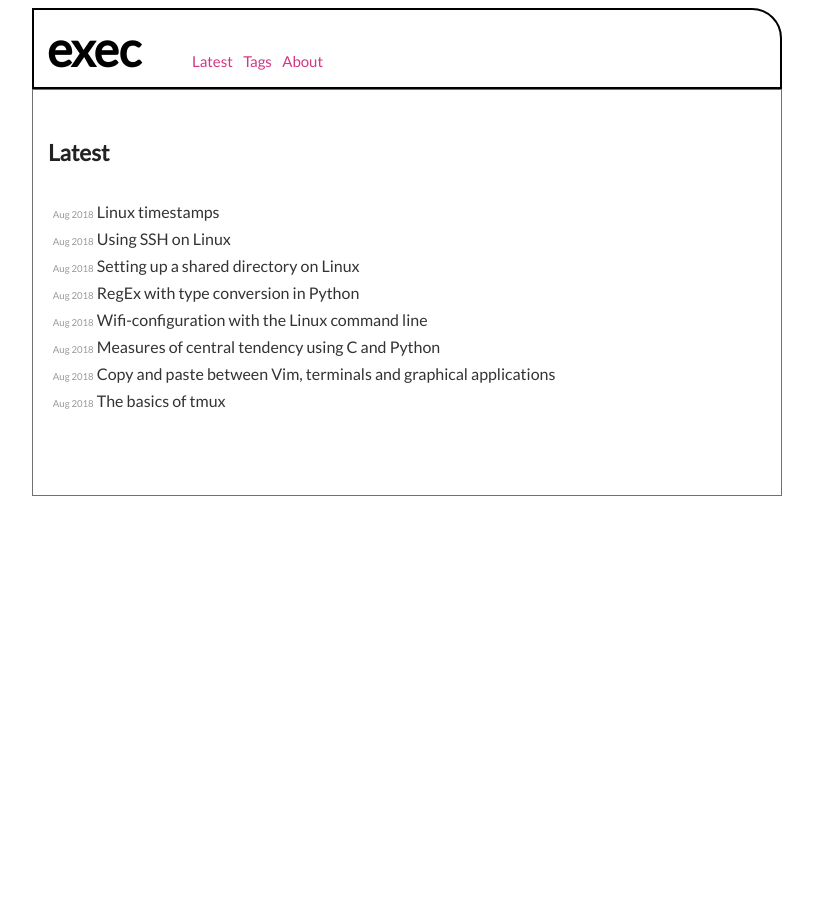
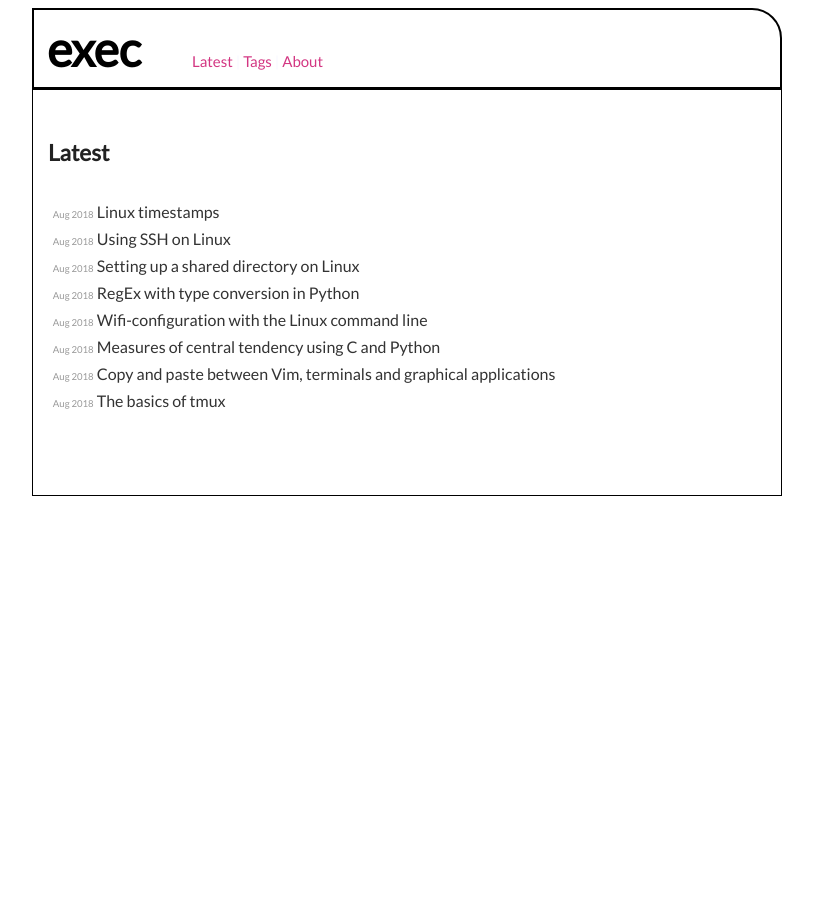
Before and after one commit to execas/execas.github.io, a Jekyll site: the page built from index.html, in a window 1280 px wide. Shown: the whole page, without its empty margins (233-1046 px from the left). Built offline with Jekyll 4.4.1, drawn with Linux system fonts in a browser that asks for light colours.

Commit message:
Update execas.css

```diff
--- a/css/execas.css
+++ b/css/execas.css
@@ -17,7 +17,7 @@ body {
      max-width: 718px;
      background-color: #ffffff;
      margin: 0 auto;
-     border: 1px solid #707070
+     border: 1px solid #000000;
 }
 
 img {
```
